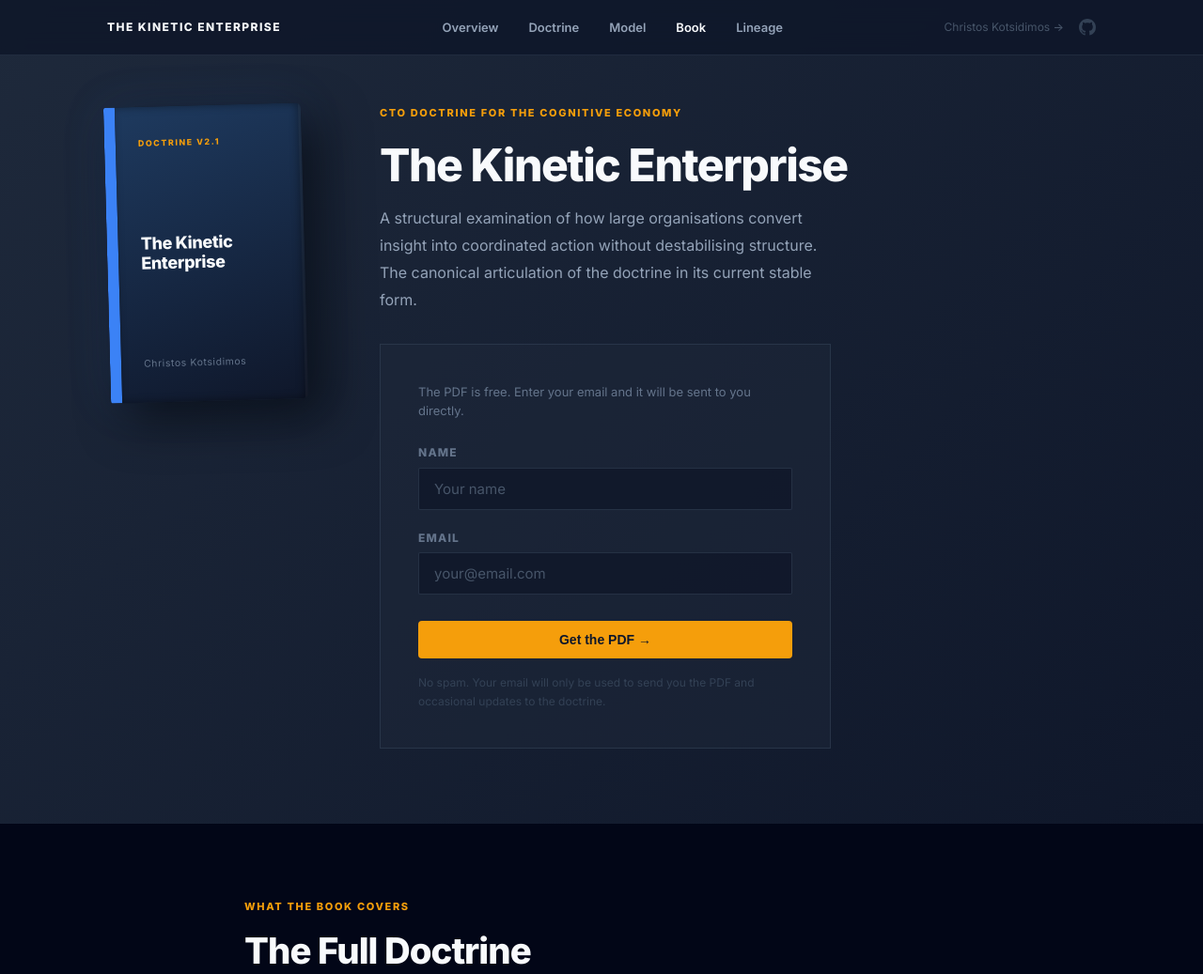
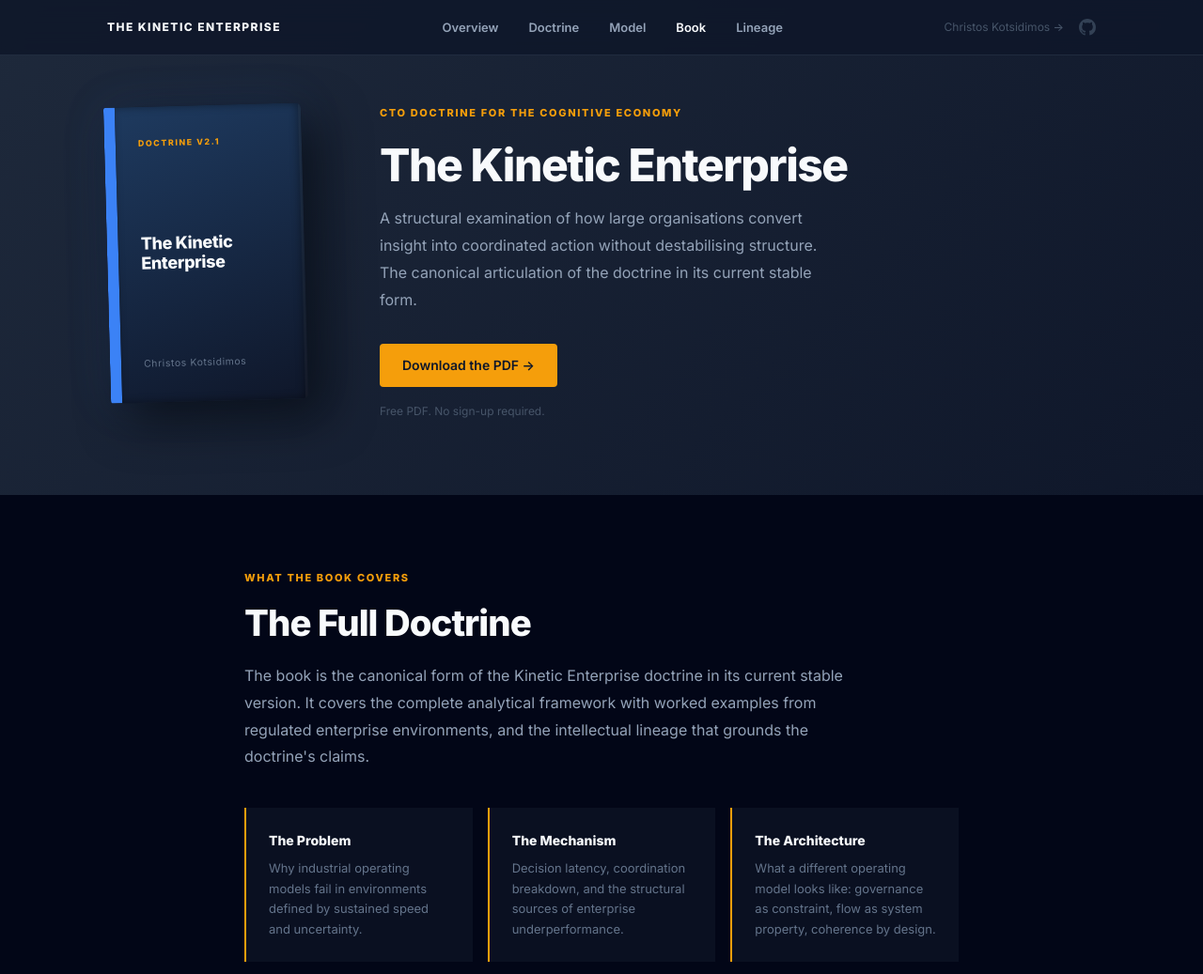
Before and after one commit to ckotsidimos/kineticorganization.com, a web app: file pages/book.html in a window 1280 px wide. Shown: the top 1037 px of the page at 94% size. Run offline with its HTML, style and script files only (its server is not run), Linux system fonts and the light colour scheme.

Commit message:
remove form

```diff
--- a/pages/book.html
+++ b/pages/book.html
@@ -78,44 +78,15 @@
                     of the doctrine in its current stable form.
                 </p>
 
-                <!-- FORMSPREE GATE
-                     Replace the form action URL with your Formspree endpoint.
-                     Create a free form at https://formspree.io → copy the endpoint URL.
-                     The _next hidden field redirects to the PDF after submission.
-                     Example: action="https://formspree.io/f/xyzabcde"
-                -->
-
-                <div class="gate-form">
-                    <p style="font-size:0.8125rem;color:#64748b;margin-bottom:1.5rem;line-height:1.6;">
-                        The PDF is free. Enter your email and it will be sent to you directly.
-                    </p>
-                    <form action="https://formspree.io/f/xaqppeke"
-                          method="POST">
-
-                        <input type="hidden" name="_next"
-                               value="https://kineticorganization.com/assets/book/Full%20Book.pdf" />
-                        <input type="hidden" name="_subject"
-                               value="New request: The Kinetic Enterprise PDF" />
-
-                        <label for="name">Name</label>
-                        <input type="text" id="name" name="name"
-                               placeholder="Your name" required />
-
-                        <label for="email">Email</label>
-                        <input type="email" id="email" name="email"
-                               placeholder="your@email.com" required />
-
-                        <button type="submit" class="btn btn-amber"
-                                style="width:100%;text-align:center;margin-top:0.5rem;">
-                            Get the PDF &rarr;
-                        </button>
-                    </form>
-
-                    <p style="font-size:0.75rem;color:#334155;margin-top:1rem;line-height:1.6;">
-                        No spam. Your email will only be used to send you the PDF and
-                        occasional updates to the doctrine.
-                    </p>
-                </div>
+                <a href="/assets/book/Full%20Book.pdf"
+                   target="_blank"
+                   class="btn btn-amber"
+                   style="display:inline-block;">
+                    Download the PDF &rarr;
+                </a>
+                <p style="font-size:0.75rem;color:#475569;margin-top:1rem;line-height:1.6;">
+                    Free PDF. No sign-up required.
+                </p>
 
             </div>
         </div>
```
